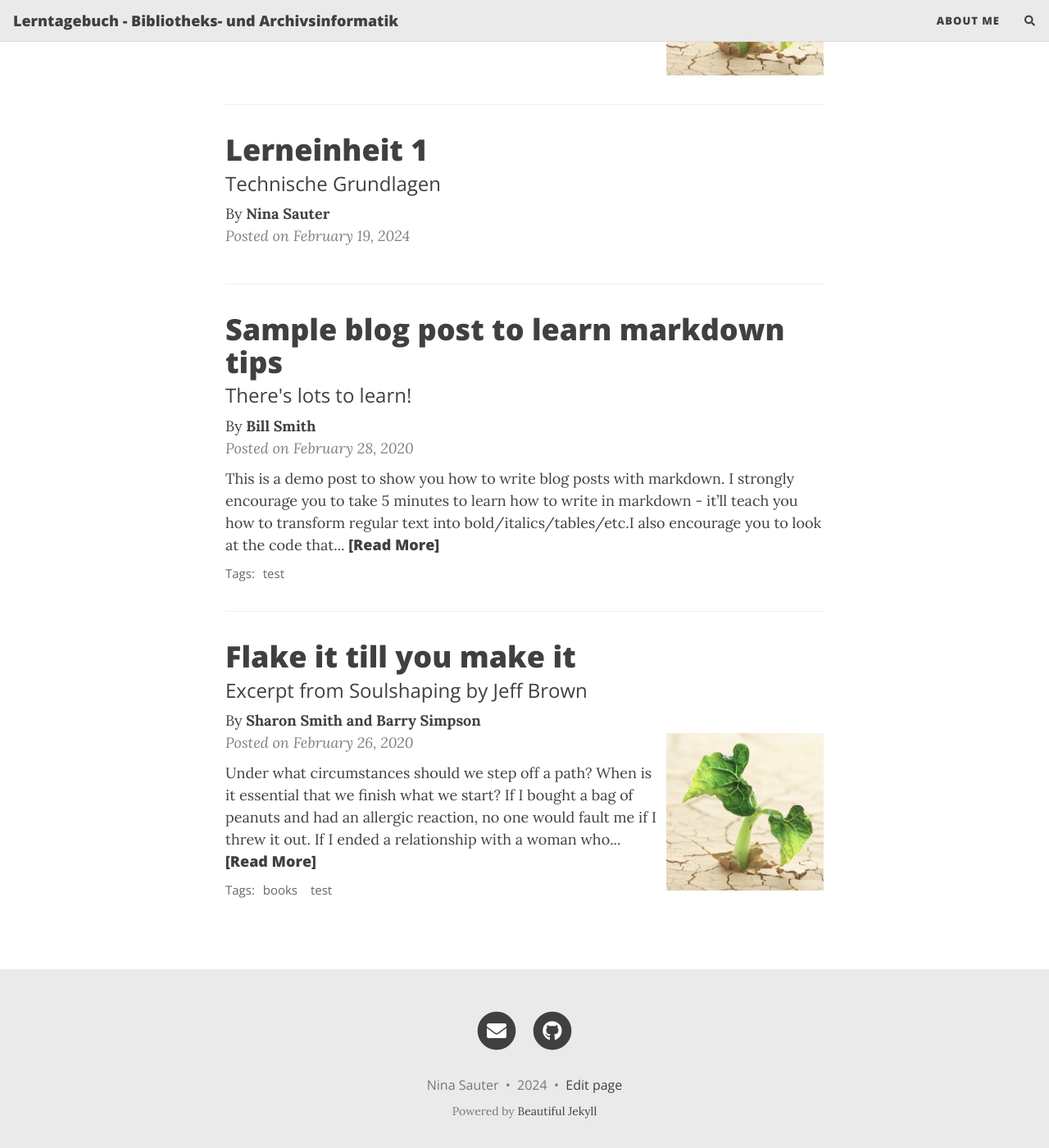
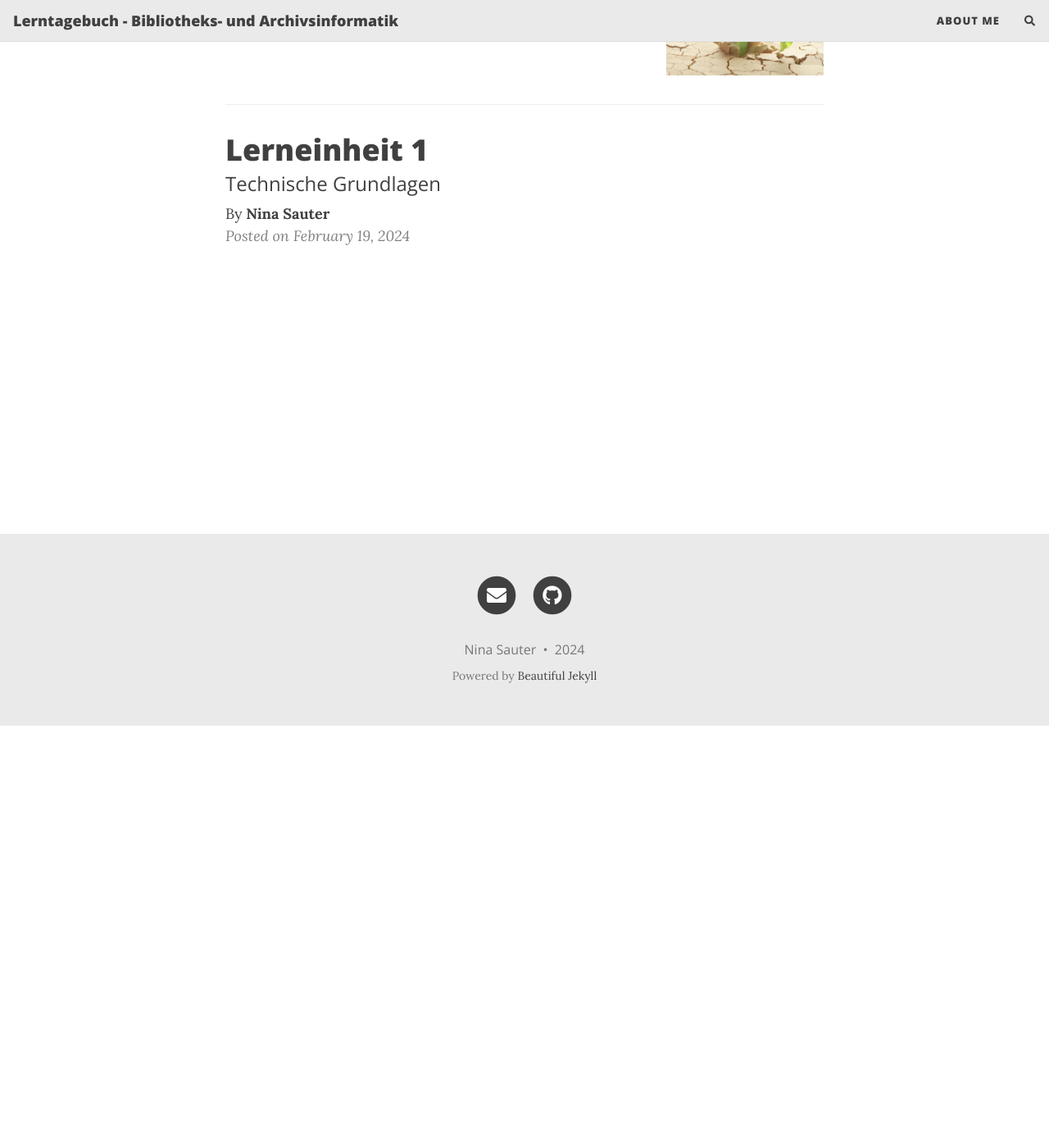
Before and after one commit to Kirryy/Kirryy.github.io, a Jekyll site: the page built from index.html, in a window 1280 px wide and 1400 px high, scrolled down 515 px. Shown: the whole window at 82% size. Built offline with Jekyll 4.4.1, drawn with Linux system fonts in a browser that asks for light colours; nearby versions of some CDN libraries; the list of posts is cut into pages by our own code; comment, search, counter and statistics services are not loaded.

````diff
--- a/_config.yml
+++ b/_config.yml
@@ -113,7 +113,7 @@ feed_show_tags: true
 post_search: true
 
 # Add a button in the footer to edit the current page. Only works if your website is hosted on GitHub
-edit_page_button: true
+edit_page_button: false
 
 # Allow sub-menu items (second-level navigation menu items) to be longer than the top-level menu
 # If this setting is off, then long sub-menu words might get cut off
--- a/_posts/2020-02-26-flake-it-till-you-make-it.md
+++ /dev/null
@@ -1,18 +0,0 @@
----
-layout: post
-title: Flake it till you make it
-subtitle: Excerpt from Soulshaping by Jeff Brown
-cover-img: /assets/img/path.jpg
-thumbnail-img: /assets/img/thumb.png
-share-img: /assets/img/path.jpg
-tags: [books, test]
-author: Sharon Smith and Barry Simpson
----
-
-Under what circumstances should we step off a path? When is it essential that we finish what we start? If I bought a bag of peanuts and had an allergic reaction, no one would fault me if I threw it out. If I ended a relationship with a woman who hit me, no one would say that I had a commitment problem. But if I walk away from a seemingly secure route because my soul has other ideas, I am a flake?
-
-The truth is that no one else can definitively know the path we are here to walk. It’s tempting to listen—many of us long for the omnipotent other—but unless they are genuine psychic intuitives, they can’t know. All others can know is their own truth, and if they’ve actually done the work to excavate it, they will have the good sense to know that they cannot genuinely know anyone else’s. Only soul knows the path it is here to walk. Since you are the only one living in your temple, only you can know its scriptures and interpretive structure.
-
-At the heart of the struggle are two very different ideas of success—survival-driven and soul-driven. For survivalists, success is security, pragmatism, power over others. Success is the absence of material suffering, the nourishing of the soul be damned. It is an odd and ironic thing that most of the material power in our world often resides in the hands of younger souls. Still working in the egoic and material realms, they love the sensations of power and focus most of their energy on accumulation. Older souls tend not to be as materially driven. They have already played the worldly game in previous lives and they search for more subtle shades of meaning in this one—authentication rather than accumulation. They are often ignored by the culture at large, although they really are the truest warriors.
-
-A soulful notion of success rests on the actualization of our innate image. Success is simply the completion of a soul step, however unsightly it may be. We have finished what we started when the lesson is learned. What a fear-based culture calls a wonderful opportunity may be fruitless and misguided for the soul. Staying in a passionless relationship may satisfy our need for comfort, but it may stifle the soul. Becoming a famous lawyer is only worthwhile if the soul demands it. It is an essential failure if you are called to be a monastic this time around. If you need to explore and abandon ten careers in order to stretch your soul toward its innate image, then so be it. Flake it till you make it.
--- a/_posts/2020-02-28-sample-markdown.md
+++ /dev/null
@@ -1,91 +0,0 @@
----
-layout: post
-title: Sample blog post to learn markdown tips
-subtitle: There's lots to learn!
-gh-repo: daattali/beautiful-jekyll
-gh-badge: [star, fork, follow]
-tags: [test]
-comments: true
-author: Bill Smith
----
-
-{: .box-success}
-This is a demo post to show you how to write blog posts with markdown.  I strongly encourage you to [take 5 minutes to learn how to write in markdown](https://markdowntutorial.com/) - it'll teach you how to transform regular text into bold/italics/tables/etc.<br/>I also encourage you to look at the [code that created this post](https://raw.githubusercontent.com/daattali/beautiful-jekyll/master/_posts/2020-02-28-sample-markdown.md) to learn some more advanced tips about using markdown in Beautiful Jekyll.
-
-**Here is some bold text**
-
-## Here is a secondary heading
-
-[This is a link to a different site](https://deanattali.com/) and [this is a link to a section inside this page](#local-urls).
-
-Here's a table:
-
-| Number | Next number | Previous number |
-| :------ |:--- | :--- |
-| Five | Six | Four |
-| Ten | Eleven | Nine |
-| Seven | Eight | Six |
-| Two | Three | One |
-
-How about a yummy crepe?
-
-![Crepe](https://beautifuljekyll.com/assets/img/crepe.jpg)
-
-It can also be centered!
-
-![Crepe](https://beautifuljekyll.com/assets/img/crepe.jpg){: .mx-auto.d-block :}
-
-Here's a code chunk:
-
-~~~
-var foo = function(x) {
-  return(x + 5);
-}
-foo(3)
-~~~
-
-And here is the same code with syntax highlighting:
-
-```javascript
-var foo = function(x) {
-  return(x + 5);
-}
-foo(3)
-```
-
-And here is the same code yet again but with line numbers:
-
-{% highlight javascript linenos %}
-var foo = function(x) {
-  return(x + 5);
-}
-foo(3)
-{% endhighlight %}
-
-## Boxes
-You can add notification, warning and error boxes like this:
-
-### Notification
-
-{: .box-note}
-**Note:** This is a notification box.
-
-### Warning
-
-{: .box-warning}
-**Warning:** This is a warning box.
-
-### Error
-
-{: .box-error}
-**Error:** This is an error box.
-
-## Local URLs in project sites {#local-urls}
-
-When hosting a *project site* on GitHub Pages (for example, `https://USERNAME.github.io/MyProject`), URLs that begin with `/` and refer to local files may not work correctly due to how the root URL (`/`) is interpreted by GitHub Pages. You can read more about it [in the FAQ](https://beautifuljekyll.com/faq/#links-in-project-page). To demonstrate the issue, the following local image will be broken **if your site is a project site:**
-
-![Crepe](/assets/img/crepe.jpg)
-
-If the above image is broken, then you'll need to follow the instructions [in the FAQ](https://beautifuljekyll.com/faq/#links-in-project-page). Here is proof that it can be fixed:
-
-![Crepe]({{ '/assets/img/crepe.jpg' | relative_url }})
````
Also changed, not shown: _layouts/post.html (+7 -4 lines), screenshot.png (deleted).
